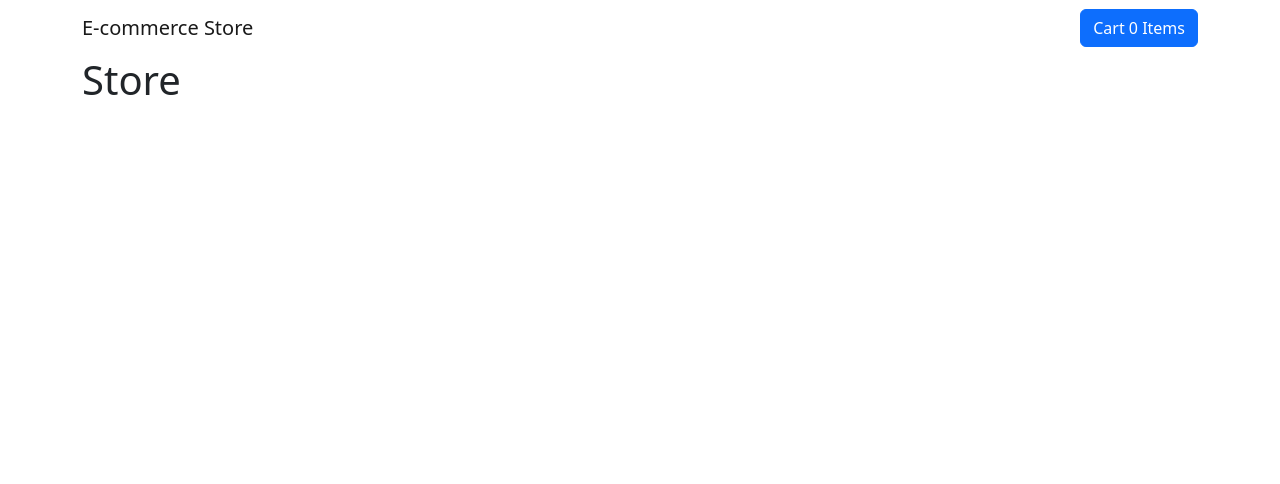
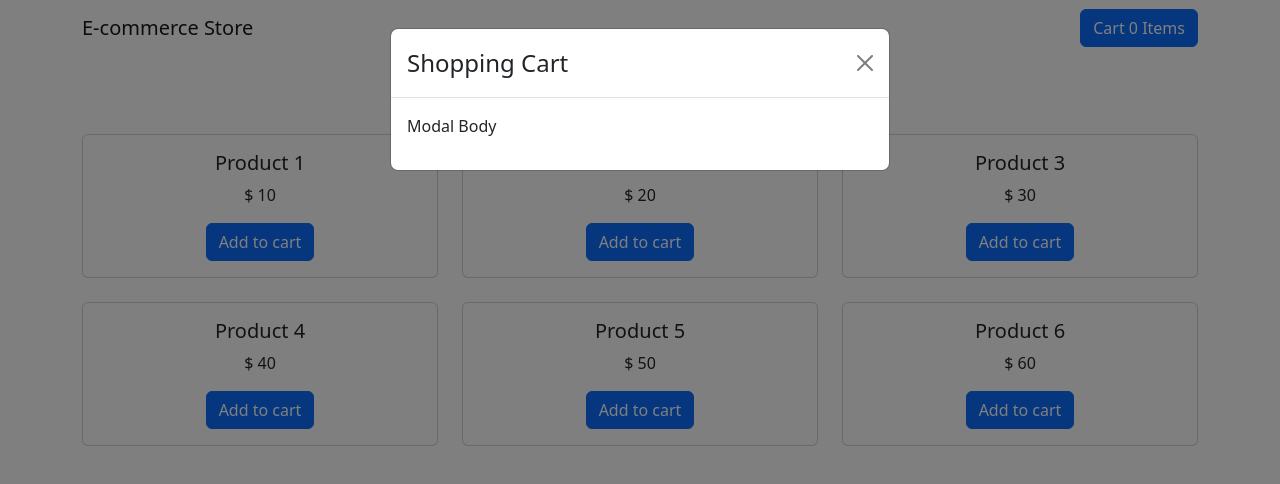
Before and after one commit to boolfalse/react-stripe-shopping-cart, a React (Create React App) app: page / in a window 1280 px wide. Both pictures are taken after a click on the button "Cart 0 Items". Shown: the top 484 px of the page. Built offline with nearby package versions, Linux system fonts and the light colour scheme.

Commit message:
Fake products; Basic design

```diff
--- a/src/components/NavbarComponent.js
+++ b/src/components/NavbarComponent.js
@@ -1,15 +1,34 @@
 
 import React from 'react';
-import {Button, Navbar} from "react-bootstrap";
+import {Button, Modal, Navbar} from "react-bootstrap";
 
 export default function NavbarComponent() {
+    const [showModal, setShowModal] = React.useState(false);
+
+    const handleCloseModal = () => {
+        setShowModal(false);
+    }
+    const handleShowModal = () => {
+        setShowModal(true);
+    }
+
     return (
+        <>
             <Navbar expand='sm'>
                 <Navbar.Brand href='#home'>E-commerce Store</Navbar.Brand>
                 <Navbar.Toggle />
                 <Navbar.Collapse className='justify-content-end'>
-                <Button>Cart 0 Items</Button>
+                    <Button onClick={handleShowModal}>Cart 0 Items</Button>
                 </Navbar.Collapse>
             </Navbar>
+            <Modal show={showModal} onHide={handleCloseModal}>
+                <Modal.Header closeButton>
+                    <Modal.Title>Shopping Cart</Modal.Title>
+                </Modal.Header>
+                <Modal.Body>
+                    <p>Modal Body</p>
+                </Modal.Body>
+            </Modal>
+        </>
     );
 }
--- /dev/null
+++ b/src/components/ProductCard.js
@@ -0,0 +1,15 @@
+
+import React from 'react';
+import {Button, Card} from "react-bootstrap";
+
+export default function ProductCard({product}) {
+    return (
+        <Card>
+            <Card.Body>
+                <Card.Title>{product.title}</Card.Title>
+                <Card.Text>$ {product.price}</Card.Text>
+                <Button variant='primary'>Add to cart</Button>
+            </Card.Body>
+        </Card>
+    );
+}
--- a/src/pages/Cancel.js
+++ b/src/pages/Cancel.js
@@ -4,7 +4,7 @@ import React from 'react';
 export default function Cancel() {
     return (
         <div>
-            <h1>Cancel</h1>
+            <h2>Sorry, your payment was not successful!</h2>
         </div>
     );
 }
--- a/src/pages/Store.js
+++ b/src/pages/Store.js
@@ -1,10 +1,20 @@
 
 import React from 'react';
+import {Col, Row} from "react-bootstrap";
+import {productsArray} from "../productsStore";
+import ProductCard from "../components/ProductCard";
 
 export default function Store() {
     return (
         <div>
-            <h1>Store</h1>
+            <h2 align='center' className='p-3'>Welcome to the store!</h2>
+            <Row xs={1} md={3} className='g-4'>
+                {productsArray.map((product, index) => (
+                    <Col align='center' key={index}>
+                        <ProductCard product={product} />
+                    </Col>
+                ))}
+            </Row>
         </div>
     );
 }
--- a/src/pages/Success.js
+++ b/src/pages/Success.js
@@ -4,7 +4,7 @@ import React from 'react';
 export default function Success() {
     return (
         <div>
-            <h1>Success</h1>
+            <h2>Thank you for your purchase!</h2>
         </div>
     );
 }
--- /dev/null
+++ b/src/productsStore.js
@@ -0,0 +1,50 @@
+
+const productsArray = [
+    {
+        id: 1,
+        title: 'Product 1',
+        price: 10,
+        // description: 'This is product 1',
+        // image: 'https://picsum.photos/200/300'
+    },
+    {
+        id: 2,
+        title: 'Product 2',
+        price: 20,
+    },
+    {
+        id: 3,
+        title: 'Product 3',
+        price: 30,
+    },
+    {
+        id: 4,
+        title: 'Product 4',
+        price: 40,
+    },
+    {
+        id: 5,
+        title: 'Product 5',
+        price: 50,
+    },
+    {
+        id: 6,
+        title: 'Product 6',
+        price: 60,
+    },
+];
+
+function getProduct(id) {
+    const product = productsArray.find(p => p.id === id);
+    if (!product) {
+        console.log('Product not found!');
+        // throw new Error('Product not found!');
+        return null;
+    }
+    return product;
+}
+
+export {
+    productsArray,
+    getProduct
+};
```
Lines whose indentation alone changed are shown as unchanged.
